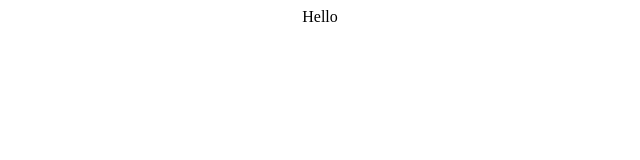
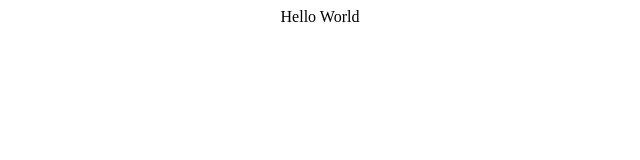
Before and after one commit to rathanpereira/dbpg, a plain HTML site: page index.html in a window 1280 px wide. Shown: the full height of the page, 320-960 px from the left. Drawn offline with Linux system fonts and the light colour scheme.

Commit message:
Update index.html

```diff
--- a/index.html
+++ b/index.html
@@ -1,5 +1,5 @@
 <html>
 <title> Divine Boys PG </title >
 
-<p align="center"> Hello </p>
+<p align="center"> Hello World </p>
 </html>
```
